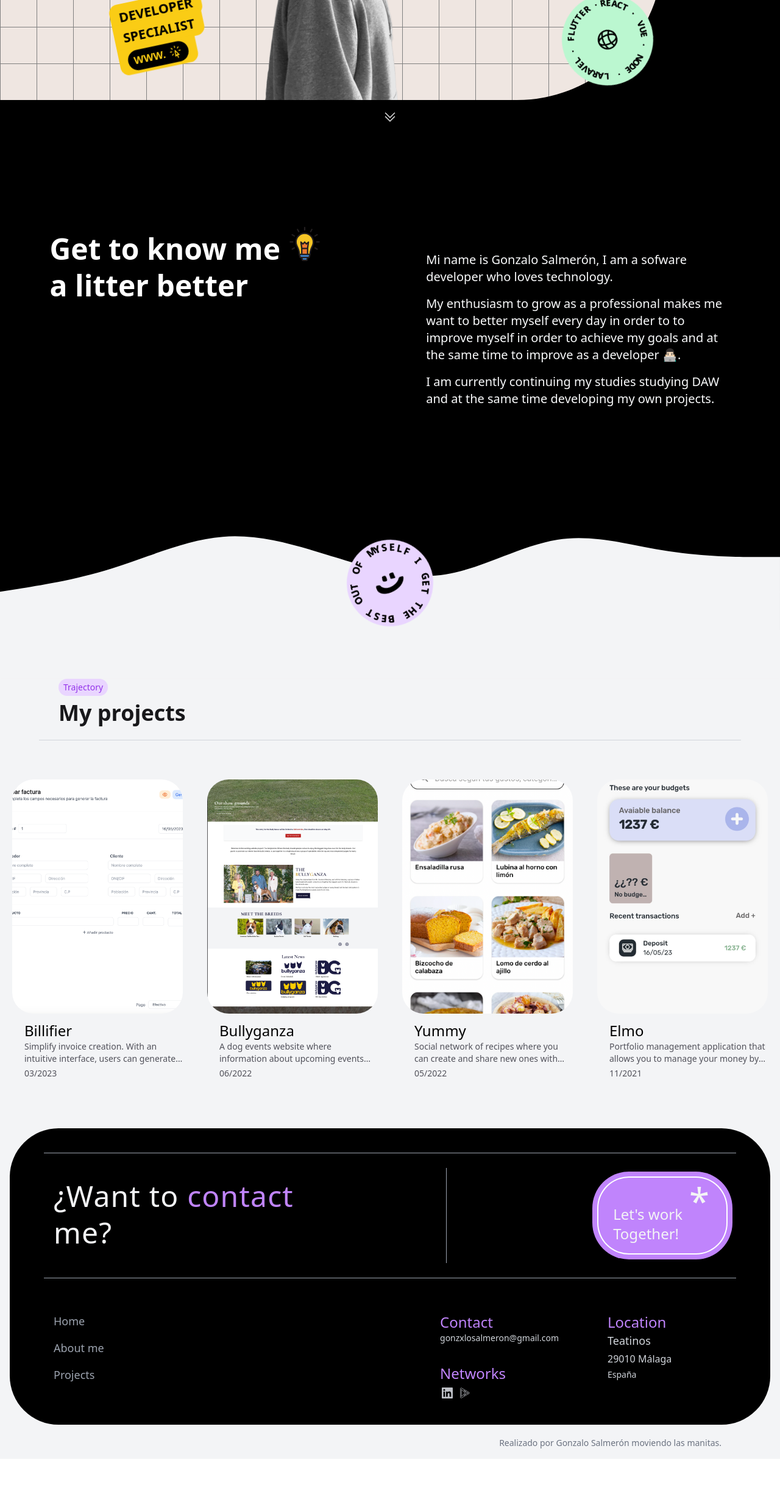
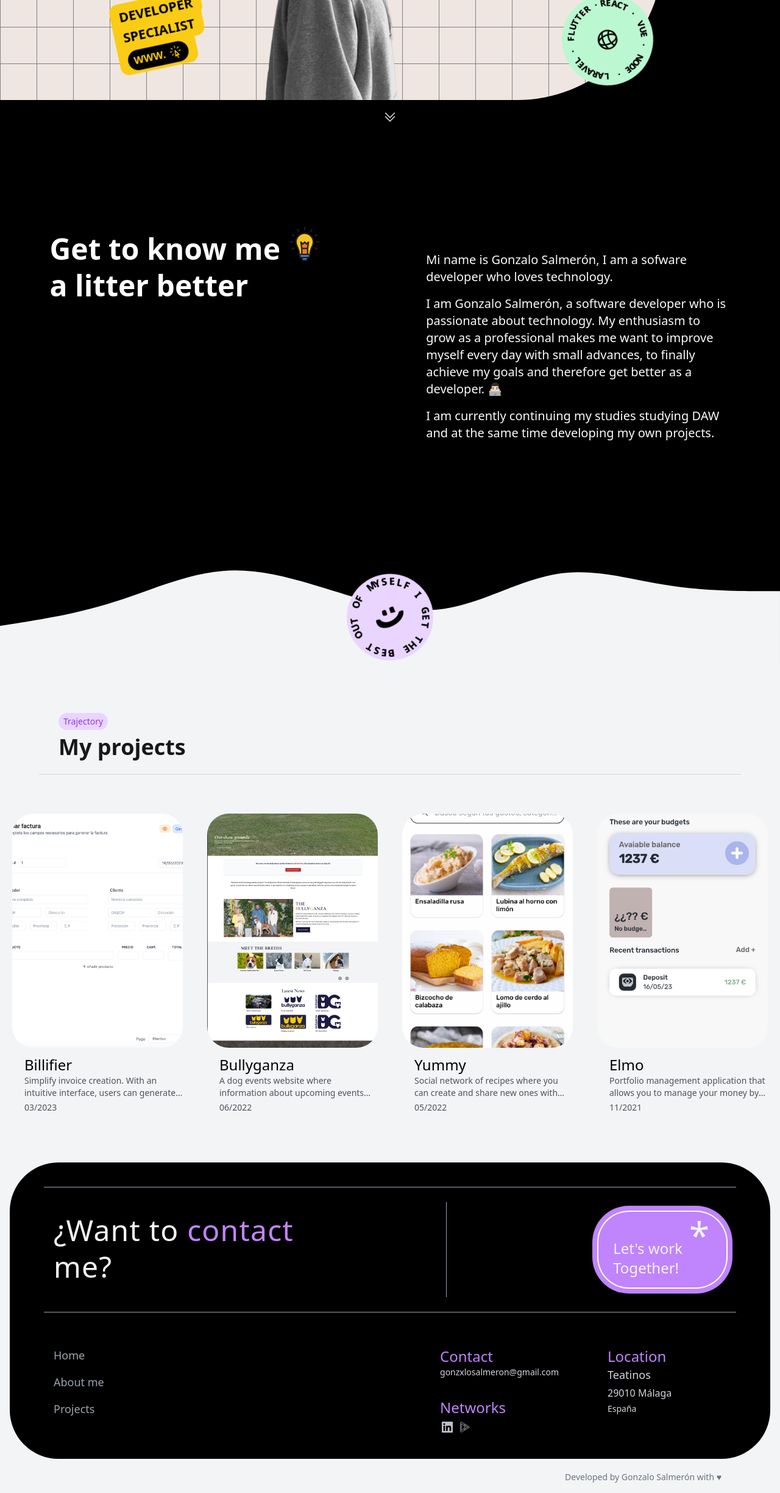
Before and after one commit to gonzalosalmeron/gonzxlo.dev, a React (Vite) app: page / in a window 1280 px wide. Shown: the part 614-3062 px from the top of the page at 61% size. Before the commit the page ends 3006 px from the top, so only its background shows below. Built offline with nearby package versions, Linux system fonts and the light colour scheme.

Commit message:
fix: Translations

```diff
--- a/src/components/Footer.tsx
+++ b/src/components/Footer.tsx
@@ -103,7 +103,7 @@ const Footer = () => {
 
       <div className='m-auto mt-5 flex max-w-7xl justify-end px-4 md:pr-20'>
         <p className='text-sm font-light text-gray-500'>
-          Realizado por Gonzalo Salmerón moviendo las manitas.
+          Developed by Gonzalo Salmerón with ♥
         </p>
       </div>
     </footer>
--- a/src/pages/Home/partials/Aboutme.tsx
+++ b/src/pages/Home/partials/Aboutme.tsx
@@ -24,9 +24,10 @@ const Aboutme = () => {
           technology.
         </p>
         <p>
-          My enthusiasm to grow as a professional makes me want to better myself
-          every day in order to to improve myself in order to achieve my goals
-          and at the same time to improve as a developer 👨🏻‍💻.
+          I am Gonzalo Salmerón, a software developer who is passionate about
+          technology. My enthusiasm to grow as a professional makes me want to
+          improve myself every day with small advances, to finally achieve my
+          goals and therefore get better as a developer. 👨🏻‍💻
         </p>
         <p>
           I am currently continuing my studies studying DAW and at the same time
```
